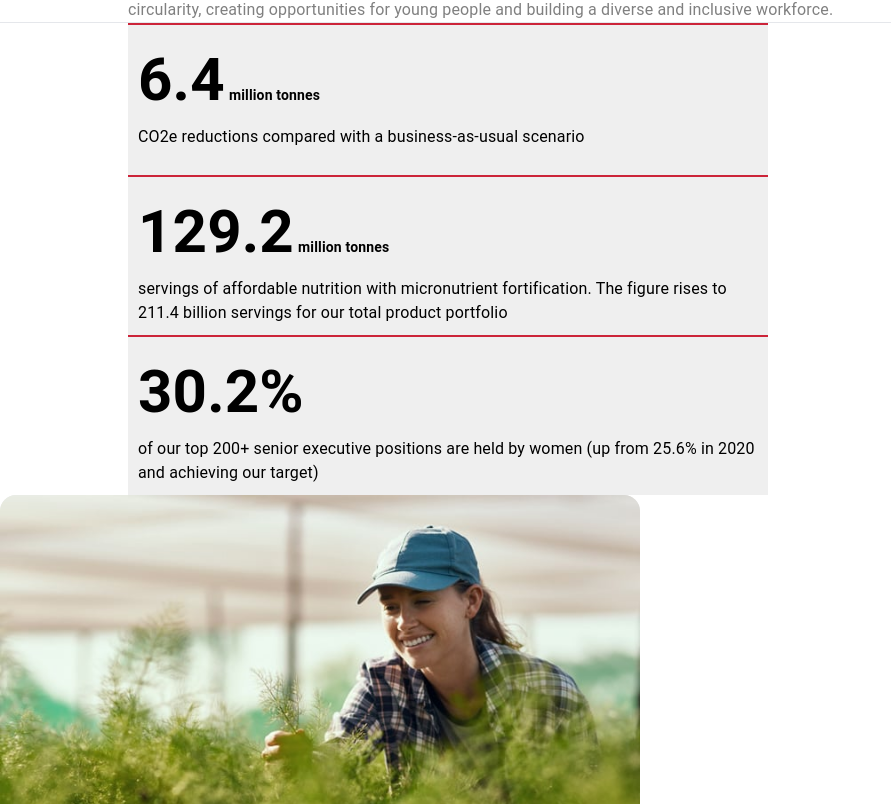
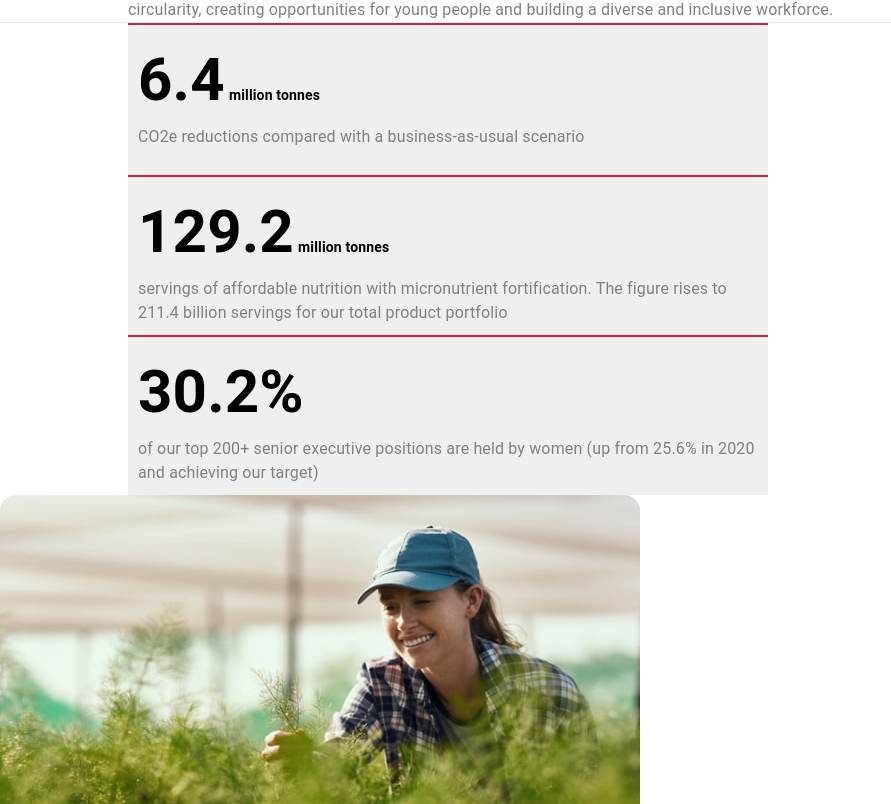
Before and after one commit to MUHAMMAD-ABDUL-RAFAY/UnileverClone, a React (Vite) app: page / in a window 1280 px wide. Shown: the part 1356-2160 px from the top of the page, without its empty margins (0-891 px from the left). Built offline with nearby package versions, Linux system fonts and the light colour scheme.

Commit message:
correct colors of add

```diff
--- a/src/components/Add.jsx
+++ b/src/components/Add.jsx
@@ -12,9 +12,10 @@ const Add = () => {
     <div
       className="mt-16 mb-12"
       style={{
+        // backgroundColor: "#16696f",
         marginLeft: "10%",
         marginRight: "10%",
-        backgroundColor: "#16696F",
+        backgroundColor: "#CC0000",
         borderRadius: "1rem",
       }}
     >
@@ -34,13 +35,15 @@ const Add = () => {
             fontSize: "2rem",
             fontWeight: "200",
             lineHeight: "1.25",
-            color: "#D1CBC5",
+            // #D1CBC5 in dark mode
+            color: "#fff",
           }}
         >
           Creating Shared Value <br />
           and Sustainability Report
         </div>
-        <Button className={`${(isSmallDevice || isMediumDevice) ? "order-2" : ""}`} style={{ border: "1px solid #D1CBC5", color: "#D1CBC5" }}>
+        {/* #D1CBC5 in border and color in dark mode */}
+        <Button className={`${(isSmallDevice || isMediumDevice) ? "order-2" : ""}`} style={{ border: "1px solid #fff", color: "#fff" }}>
           Download <br /> the pdf <br />
           (15MB)
         </Button>
--- a/src/components/StatsDiv.jsx
+++ b/src/components/StatsDiv.jsx
@@ -16,7 +16,7 @@ const StatsDiv = ({headingText,sign,bottomText}) => {
     // #292A2B backgroundColor #a9a093 color bordertopColor #2c809a in dark mode
     <div style={{borderTop:"2px solid #CC2439",color:"#000",backgroundColor:"#EFEFEF",minHeight:"152px",padding:"10px"}}>
         <Typography><span style={{fontSize:'60px',fontWeight:"700"}}>{headingText}</span> {containperc ? '' : <span style={{fontSize:"14px",fontWeight:"700"}} >{sign}</span>}</Typography>
-        <Typography>{bottomText}</Typography>
+        <Typography style={{color:"grey"}}>{bottomText}</Typography>
     </div>
   )
 }
```
